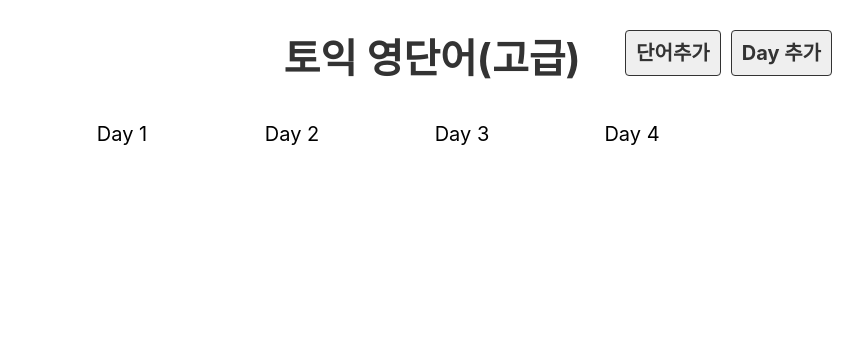
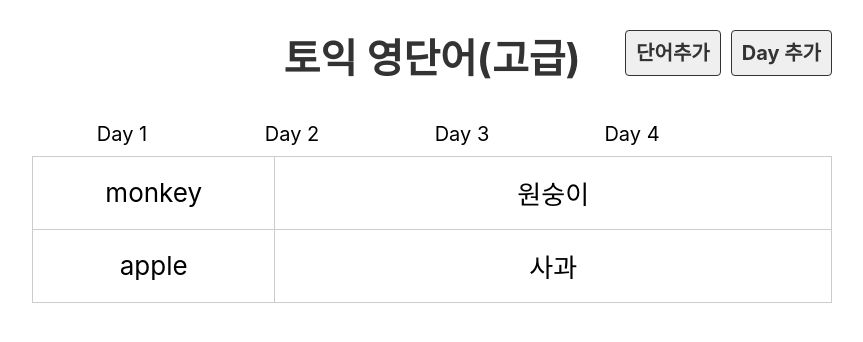
Before and after one commit to nkhyejin/react_voca, a React (Create React App) app: page /day/1 in a window 1280 px wide. Shown: the top 342 px of the page, without its empty margins (208-1071 px from the left). Built offline with nearby package versions, Linux system fonts and the light colour scheme.

Commit message:
날짜별 리스트 필터 출력

```diff
--- a/src/App.js
+++ b/src/App.js
@@ -1,12 +1,14 @@
 import "./App.css";
 import DayList from "./component/DayList";
 import Header from "./component/Header";
+import Day from "./component/Day";
 
 function App() {
   return (
     <div className="App">
       <Header></Header>
       <DayList></DayList>
+      <Day></Day>
     </div>
   );
 }
--- /dev/null
+++ b/src/component/Day.js
@@ -0,0 +1,22 @@
+import dummy from "../db/data.json";
+
+const Day = () => {
+  const day = 4;
+  const wordList = dummy.words.filter((word) => word.day === day);
+  return (
+    <>
+      <table>
+        <tbody>
+          {wordList.map((word) => (
+            <tr key={word.id}>
+              <td>{word.eng}</td>
+              <td>{word.kor}</td>
+            </tr>
+          ))}
+        </tbody>
+      </table>
+    </>
+  );
+};
+
+export default Day;
--- a/src/db/data.json
+++ b/src/db/data.json
@@ -47,14 +47,14 @@
       "isDone": false
     },
     {
-      "day": "3",
+      "day": 3,
       "eng": "window",
       "kor": "창문",
       "isDone": false,
       "id": 7
     },
     {
-      "day": "3",
+      "day": 3,
       "eng": "house",
       "kor": "집",
       "isDone": false,
@@ -68,21 +68,21 @@
       "id": 9
     },
     {
-      "day": "4",
+      "day": 4,
       "eng": "monkey",
       "kor": "원숭이",
       "isDone": false,
       "id": 10
     },
     {
-      "day": "4",
+      "day": 4,
       "eng": "apple",
       "kor": "사과",
       "isDone": false,
       "id": 11
     },
     {
-      "day": "3",
+      "day": 3,
       "eng": "apple",
       "kor": "사과",
       "isDone": false,
--- a/src/index.css
+++ b/src/index.css
@@ -60,3 +60,19 @@
   box-sizing: border-box;
   padding: 10px;
 }
+
+table {
+  border-collapse: collapse;
+  width: 100%;
+}
+table td {
+  width: 25%;
+  height: 70px;
+  border: 1px solid #ccc;
+  text-align: center;
+  font-size: 26px;
+}
+
+table td:first-child {
+  width: 10%;
+}
```
